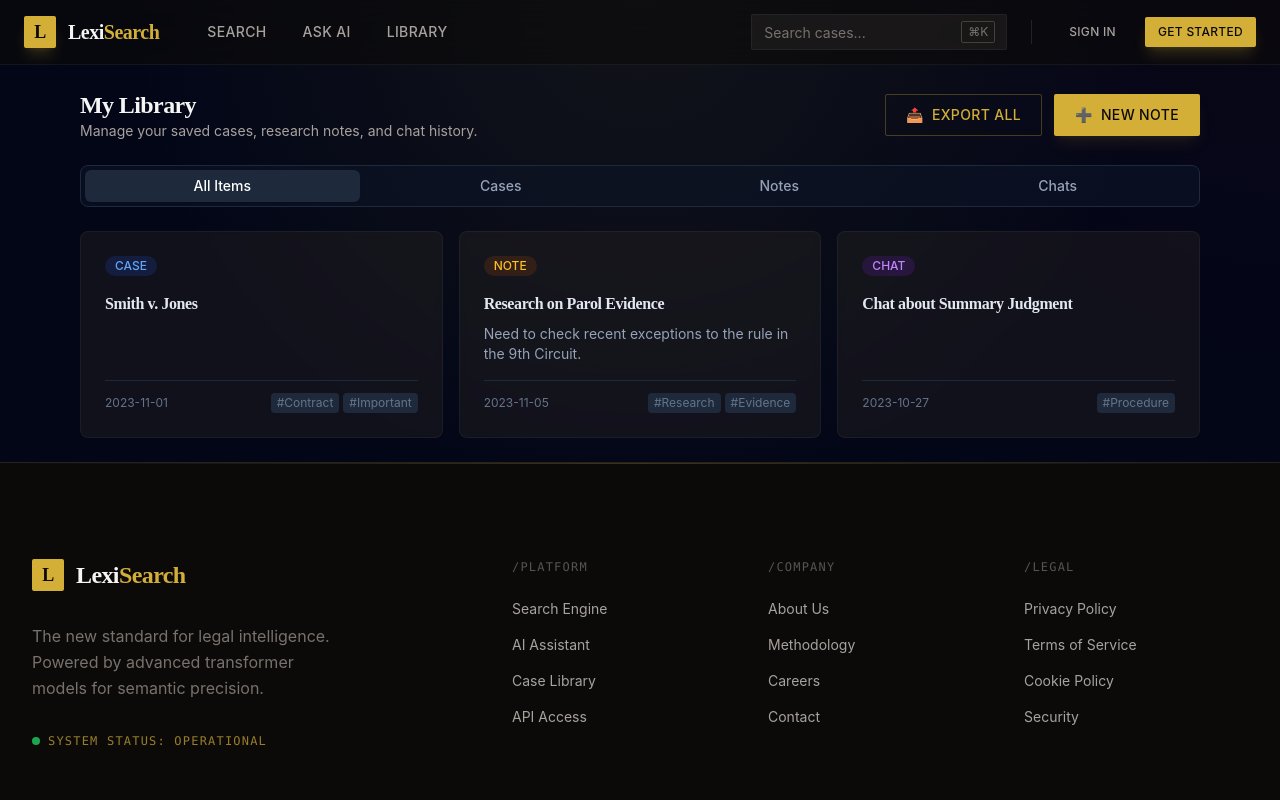
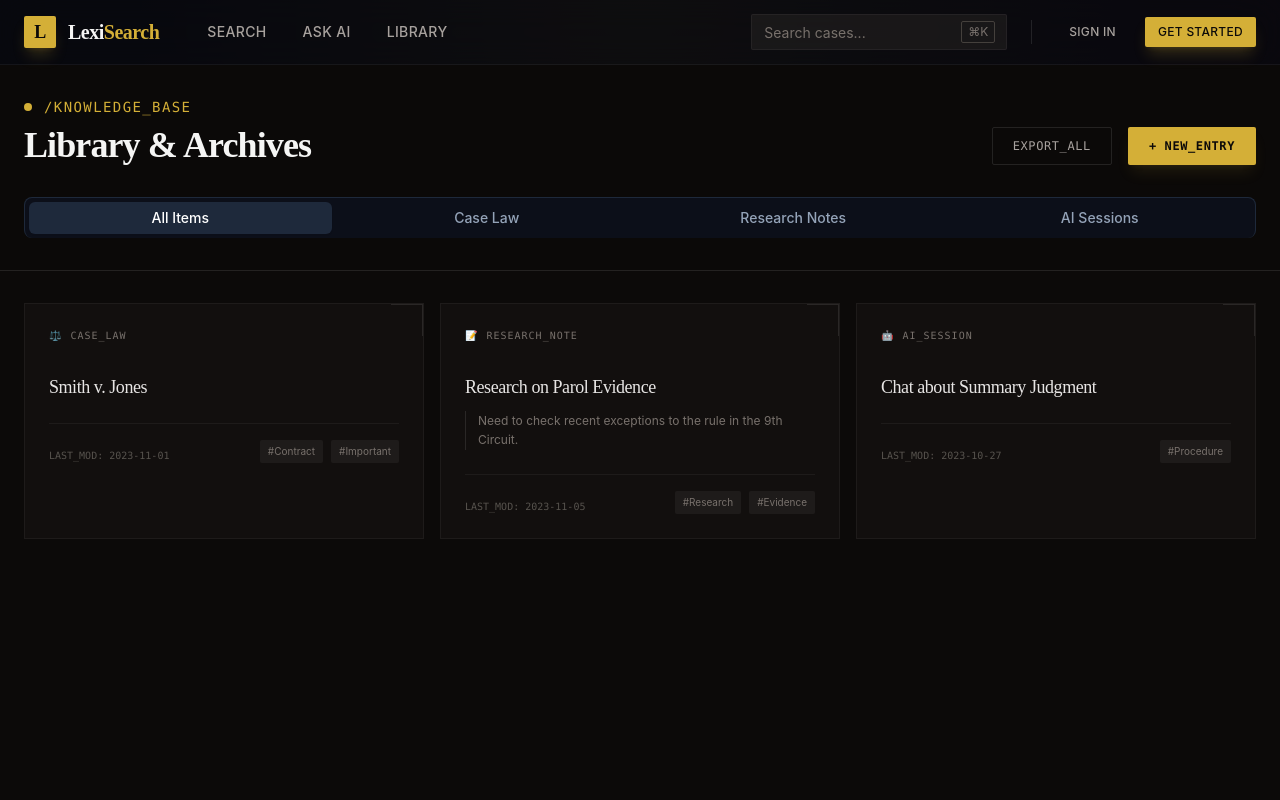
Before and after one commit to emmanuelotoo/LexiSearch-Frontend, a React (Vite) app: page /library in a window 1280 px wide. Shown: the top 800 px of the page. Built offline with nearby package versions, Linux system fonts and the light colour scheme.

Commit message:
feat: enhance ChatInput, ChatMessageBubble, SavedItemCard, ChatPage, and LibraryPage with improved UI and functionality

```diff
--- a/src/components/lexi/ChatInput.tsx
+++ b/src/components/lexi/ChatInput.tsx
@@ -50,26 +50,39 @@ export const ChatInput: React.FC<ChatInputProps> = ({
   };
 
   return (
-    <div className="relative">
+    <div className="relative group">
+      {/* Input Container */}
+      <div className="relative bg-black/20 border border-white/10 focus-within:border-brand-gold/50 transition-colors duration-300">
+        {/* Terminal Prompt */}
+        <div className="absolute top-4 left-4 font-mono text-brand-gold/50 select-none pointer-events-none">
+          &gt;
+        </div>
+
         <TextArea
           value={currentValue}
           onChange={handleChange}
           onKeyDown={handleKeyDown}
           placeholder={placeholder}
           disabled={disabled || isLoading}
-        className="pr-12 min-h-[80px] resize-none"
+          className="pl-8 pr-14 py-4 min-h-[60px] max-h-[200px] resize-none bg-transparent border-none focus:ring-0 text-stone-200 placeholder:text-stone-600 font-mono text-sm leading-relaxed"
         />
-      <div className="absolute bottom-3 right-3">
+
+        {/* Action Button */}
+        <div className="absolute bottom-2 right-2">
           <Button
             size="sm"
             onClick={handleSend}
             disabled={!currentValue.trim() || disabled || isLoading}
             isLoading={isLoading}
-          className="h-8 w-8 p-0 rounded-full"
+            className="h-8 w-8 p-0 rounded-sm bg-brand-gold/10 text-brand-gold hover:bg-brand-gold hover:text-brand-dark border border-brand-gold/20 transition-all duration-300"
           >
-          ↑
+            {isLoading ? '' : '↵'}
           </Button>
         </div>
       </div>
+
+      {/* Bottom Decorative Line */}
+      <div className="absolute bottom-0 left-0 w-0 h-[1px] bg-brand-gold group-focus-within:w-full transition-all duration-500 ease-out" />
+    </div>
   );
 };
--- a/src/components/lexi/ChatMessageBubble.tsx
+++ b/src/components/lexi/ChatMessageBubble.tsx
@@ -27,19 +27,50 @@ export const ChatMessageBubble: React.FC<ChatMessageBubbleProps> = ({
   return (
     <div
       className={cn(
-        'flex w-full mb-4',
+        'flex w-full mb-6 group',
         isUser ? 'justify-end' : 'justify-start'
       )}
     >
       <div
         className={cn(
-          'max-w-[85%] md:max-w-[75%] rounded-sm px-5 py-4 text-sm leading-relaxed shadow-md',
-          isUser
-            ? 'bg-brand-gold text-brand-dark font-medium rounded-br-none shadow-brand-gold/10'
-            : 'bg-brand-surface text-stone-200 rounded-bl-none border border-white/5 shadow-black/20'
+          'max-w-[85%] md:max-w-[75%] relative',
+          isUser ? 'text-right' : 'text-left'
         )}
       >
-        <div className="whitespace-pre-wrap font-sans">{message.content}</div>
+        {/* Metadata Header */}
+        <div className={cn(
+          "flex items-center gap-2 text-[10px] font-mono uppercase tracking-widest mb-2",
+          isUser ? "justify-end text-brand-gold opacity-70" : "justify-start text-stone-400 opacity-100"
+        )}>
+          {isUser ? (
+            <>
+              <span>User_Input</span>
+              <span className="w-1.5 h-1.5 bg-brand-gold rounded-full" />
+            </>
+          ) : (
+            <>
+              <span className="w-1.5 h-1.5 bg-green-500 rounded-full animate-pulse shadow-[0_0_8px_rgba(34,197,94,0.5)]" />
+              <span className="text-brand-gold/80">Lexi_Intelligence</span>
+            </>
+          )}
+        </div>
+
+        {/* Message Content */}
+        <div
+          className={cn(
+            'rounded-sm px-6 py-5 text-sm leading-relaxed border backdrop-blur-sm transition-all duration-300',
+            isUser
+              ? 'bg-brand-gold/10 border-brand-gold/20 text-stone-200 hover:border-brand-gold/40'
+              : 'bg-brand-surface/40 border-white/5 text-stone-300 hover:border-white/10'
+          )}
+        >
+          {/* Decorative Corner for AI messages */}
+          {!isUser && (
+            <div className="absolute -left-[1px] -top-[1px] w-2 h-2 border-t border-l border-brand-gold/50" />
+          )}
+
+          <div className="whitespace-pre-wrap font-sans">{message.content}</div>
+        </div>
       </div>
     </div>
   );
--- a/src/components/lexi/SavedItemCard.tsx
+++ b/src/components/lexi/SavedItemCard.tsx
@@ -1,7 +1,5 @@
 import React from 'react';
 import { SavedItem } from '../../types/library';
-import { Card } from '../ui/Card';
-import { Badge } from '../ui/Badge';
 import { Button } from '../ui/Button';
 
 interface SavedItemCardProps {
@@ -17,23 +15,34 @@ export const SavedItemCard: React.FC<SavedItemCardProps> = ({
   onDelete,
   onShare,
 }) => {
-  const typeColors = {
-    case: 'bg-blue-900/30 text-blue-400 border-blue-800/50',
-    note: 'bg-amber-900/30 text-amber-400 border-amber-800/50',
-    chat: 'bg-purple-900/30 text-purple-400 border-purple-800/50',
+  const typeConfig = {
+    case: { label: 'CASE_LAW', color: 'text-blue-400', icon: '⚖️' },
+    note: { label: 'RESEARCH_NOTE', color: 'text-amber-400', icon: '📝' },
+    chat: { label: 'AI_SESSION', color: 'text-purple-400', icon: '🤖' },
   };
 
+  const config = typeConfig[item.type];
+
   return (
-    <Card interactive onClick={onOpen} className="group flex flex-col h-full">
-      <div className="flex justify-between items-start mb-3">
-        <Badge className={typeColors[item.type]}>
-          {item.type.toUpperCase()}
-        </Badge>
-        <div className="flex gap-1 opacity-0 group-hover:opacity-100 transition-opacity">
+    <div
+      onClick={onOpen}
+      className="group relative bg-brand-surface/20 border border-white/5 hover:border-brand-gold/30 transition-all duration-300 p-6 cursor-pointer overflow-hidden"
+    >
+      {/* Decorative Corner */}
+      <div className="absolute top-0 right-0 w-8 h-8 border-t border-r border-white/10 group-hover:border-brand-gold/50 transition-colors" />
+
+      {/* Header */}
+      <div className="flex justify-between items-start mb-6">
+        <div className="flex items-center gap-2 text-[10px] font-mono uppercase tracking-widest">
+          <span className={config.color}>{config.icon}</span>
+          <span className="text-stone-500">{config.label}</span>
+        </div>
+
+        <div className="flex gap-2 opacity-0 group-hover:opacity-100 transition-opacity transform translate-x-2 group-hover:translate-x-0 duration-300">
           <Button
             variant="ghost"
             size="sm"
-            className="h-6 w-6 p-0"
+            className="h-6 w-6 p-0 text-stone-500 hover:text-brand-gold"
             onClick={(e) => {
               e.stopPropagation();
               onShare?.();
@@ -44,35 +53,46 @@ export const SavedItemCard: React.FC<SavedItemCardProps> = ({
           <Button
             variant="ghost"
             size="sm"
-            className="h-6 w-6 p-0 text-red-400 hover:text-red-300"
+            className="h-6 w-6 p-0 text-stone-500 hover:text-red-400"
             onClick={(e) => {
               e.stopPropagation();
               onDelete?.();
             }}
           >
-            🗑️
+            ✕
           </Button>
         </div>
       </div>
 
-      <h3 className="font-semibold text-slate-200 mb-2 line-clamp-2">{item.title}</h3>
+      {/* Content */}
+      <div className="space-y-3 mb-6">
+        <h3 className="font-serif text-lg text-stone-200 group-hover:text-brand-gold transition-colors line-clamp-2 leading-tight">
+          {item.title}
+        </h3>
 
-      {item.summary && (
-        <p className="text-sm text-slate-400 line-clamp-3 mb-4 flex-1">
-          {item.summary}
-        </p>
-      )}
+        {item.summary && (
+          <p className="text-xs text-stone-500 font-sans line-clamp-3 leading-relaxed border-l border-white/10 pl-3">
+            {item.summary}
+          </p>
+        )}
+      </div>
 
-      <div className="mt-auto pt-3 border-t border-slate-800 flex justify-between items-center text-xs text-slate-500">
-        <span>{item.updatedAt}</span>
-        <div className="flex gap-1">
+      {/* Footer */}
+      <div className="flex justify-between items-end border-t border-white/5 pt-4">
+        <span className="text-[10px] font-mono text-stone-600 uppercase">
+          Last_Mod: {item.updatedAt}
+        </span>
+        <div className="flex gap-2">
           {item.tags.slice(0, 2).map((tag) => (
-            <span key={tag} className="bg-slate-800 px-1.5 py-0.5 rounded">
+            <span key={tag} className="text-[10px] text-stone-500 bg-white/5 px-2 py-1 rounded-sm">
               #{tag}
             </span>
           ))}
         </div>
       </div>
-    </Card>
+
+      {/* Hover Line */}
+      <div className="absolute bottom-0 left-0 w-0 h-[2px] bg-brand-gold group-hover:w-full transition-all duration-500 ease-out" />
+    </div>
   );
 };
--- a/src/pages/LibraryPage.tsx
+++ b/src/pages/LibraryPage.tsx
@@ -17,30 +17,51 @@ export const LibraryPage: React.FC = () => {
 
   return (
     <MainLayout>
-      <div className="max-w-6xl mx-auto w-full px-4 py-6 space-y-6">
-        <div className="flex flex-col md:flex-row justify-between items-start md:items-center gap-4">
+      <div className="flex flex-col min-h-screen bg-brand-dark">
+        {/* Header */}
+        <div className="border-b border-white/10 bg-brand-dark/95 backdrop-blur-md sticky top-16 z-20">
+          <div className="max-w-[1800px] mx-auto px-6 py-8">
+            <div className="flex flex-col md:flex-row justify-between items-start md:items-end gap-6">
               <div>
-            <h1 className="text-2xl font-bold text-stone-100 font-serif">My Library</h1>
-            <p className="text-sm text-stone-400">Manage your saved cases, research notes, and chat history.</p>
+                <div className="flex items-center gap-3 mb-2">
+                  <span className="w-2 h-2 bg-brand-gold rounded-full" />
+                  <h1 className="font-mono text-sm text-brand-gold uppercase tracking-widest">
+                    /Knowledge_Base
+                  </h1>
                 </div>
-          <div className="flex gap-3">
-            <Button variant="outline" iconLeft="📤">Export All</Button>
-            <Button iconLeft="➕">New Note</Button>
+                <h2 className="text-3xl md:text-4xl font-serif font-bold text-stone-100">
+                  Library & Archives
+                </h2>
+              </div>
+
+              <div className="flex gap-4">
+                <Button variant="outline" className="border-white/10 hover:border-brand-gold/50 text-stone-400 hover:text-brand-gold font-mono text-xs uppercase tracking-wider">
+                  Export_All
+                </Button>
+                <Button className="bg-brand-gold text-brand-dark hover:bg-white font-bold font-mono text-xs uppercase tracking-wider">
+                  + New_Entry
+                </Button>
               </div>
             </div>
 
+            <div className="mt-8">
               <Tabs
                 activeTabId={activeTab}
                 onTabChange={setActiveTab}
                 tabs={[
                   { id: 'all', label: 'All Items' },
-            { id: 'case', label: 'Cases' },
-            { id: 'note', label: 'Notes' },
-            { id: 'chat', label: 'Chats' },
+                  { id: 'case', label: 'Case Law' },
+                  { id: 'note', label: 'Research Notes' },
+                  { id: 'chat', label: 'AI Sessions' },
                 ]}
-          className="w-full md:w-auto"
+                className="w-full md:w-auto border-b-0"
               />
+            </div>
+          </div>
+        </div>
 
+        {/* Content Area */}
+        <div className="flex-1 max-w-[1800px] mx-auto w-full px-6 py-8">
           {filteredItems.length > 0 ? (
             <SavedItemList
               items={filteredItems}
@@ -51,15 +72,18 @@ export const LibraryPage: React.FC = () => {
               }}
             />
           ) : (
+            <div className="flex flex-col items-center justify-center py-32 border border-dashed border-white/10 rounded-sm bg-brand-surface/5">
               <EmptyState
-            title="No items found"
-            description={activeTab === 'all' ? "You haven't saved anything yet." : `You have no saved ${activeTab}s.`}
+                title="ARCHIVE_EMPTY"
+                description={activeTab === 'all' ? "No knowledge vectors stored." : `No ${activeTab} vectors found.`}
                 primaryAction={{
-              label: 'Search Cases',
+                  label: 'Initialize Search',
                   onClick: () => navigate('/search'),
                 }}
               />
+            </div>
           )}
+        </div>
       </div>
     </MainLayout>
   );
```
Also changed, not shown: src/pages/ChatPage.tsx (+56 -24 lines). Lines whose indentation alone changed are shown as unchanged.
